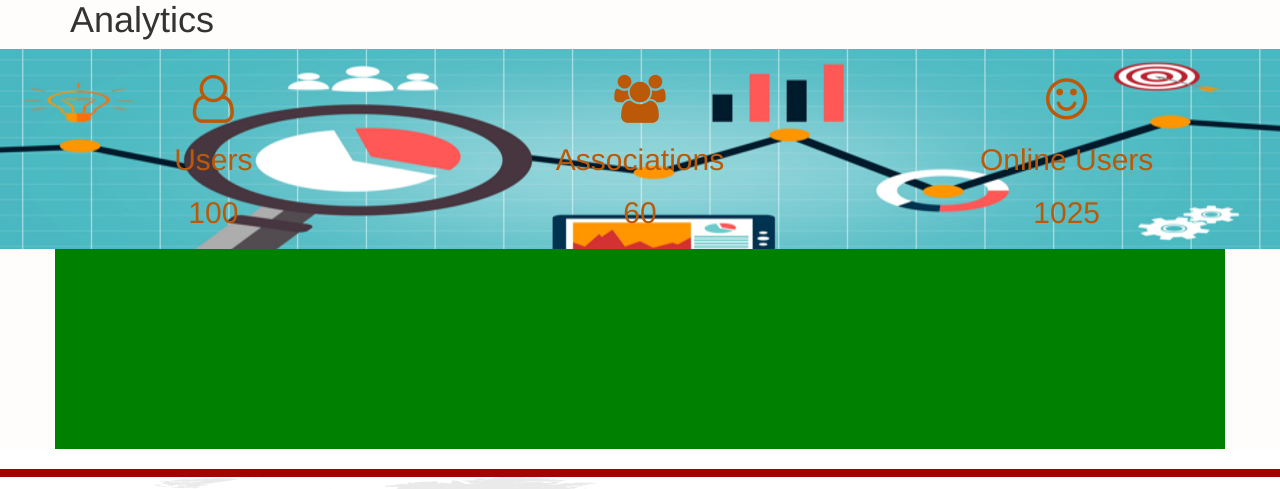
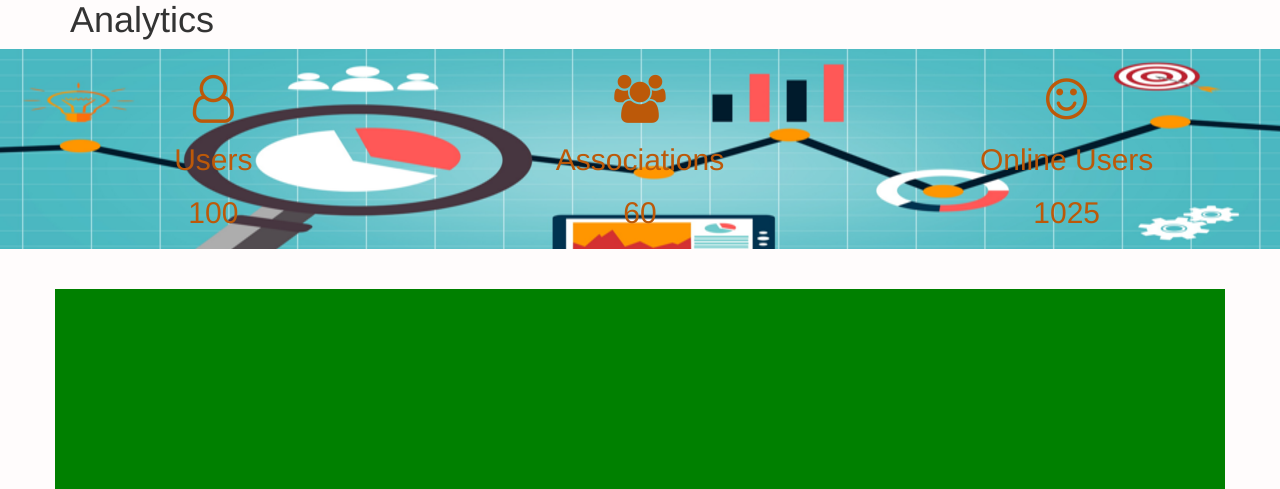
Before and after one commit to ZwaConnection/TheGuildWeb, a Django app: page / in a window 1280 px wide. Shown: the part 1055-1544 px from the top of the page. Run offline with Django 3.2, Linux system fonts and the light colour scheme; parts of the project's set-up code (start-up, migrations or seed data) failed here and were passed over; some libraries are stand-ins or nearby versions.

Commit message:
Few update on Home page

```diff
--- a/apps/main/static/css/custom.css
+++ b/apps/main/static/css/custom.css
@@ -159,12 +159,13 @@
 }
 .stats{
     padding-top: 2%;
-    background-image: url('img/analytic.png');
+    background-image: url('../img/stats.png');
     background-position: center;
     background-repeat: no-repeat ;
     background-attachment: fixed;
     background-size: cover;
     min-height: 200px;
+    margin-bottom:40px;
 
 }
 .stats .col-lg-4 {
```
Also changed, not shown: apps/main/static/img/stats.png (renamed from apps/main/static/img/analytic.png).
